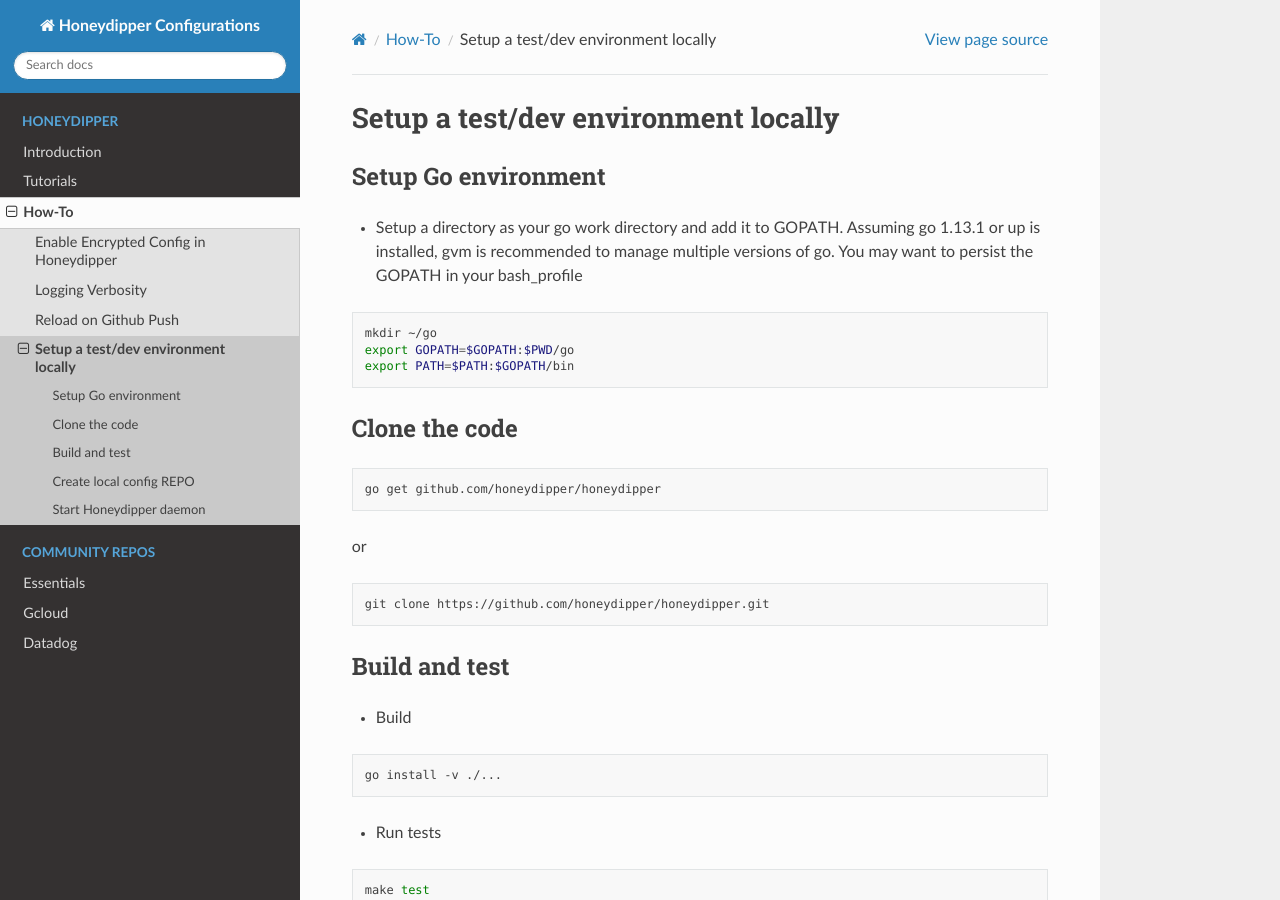
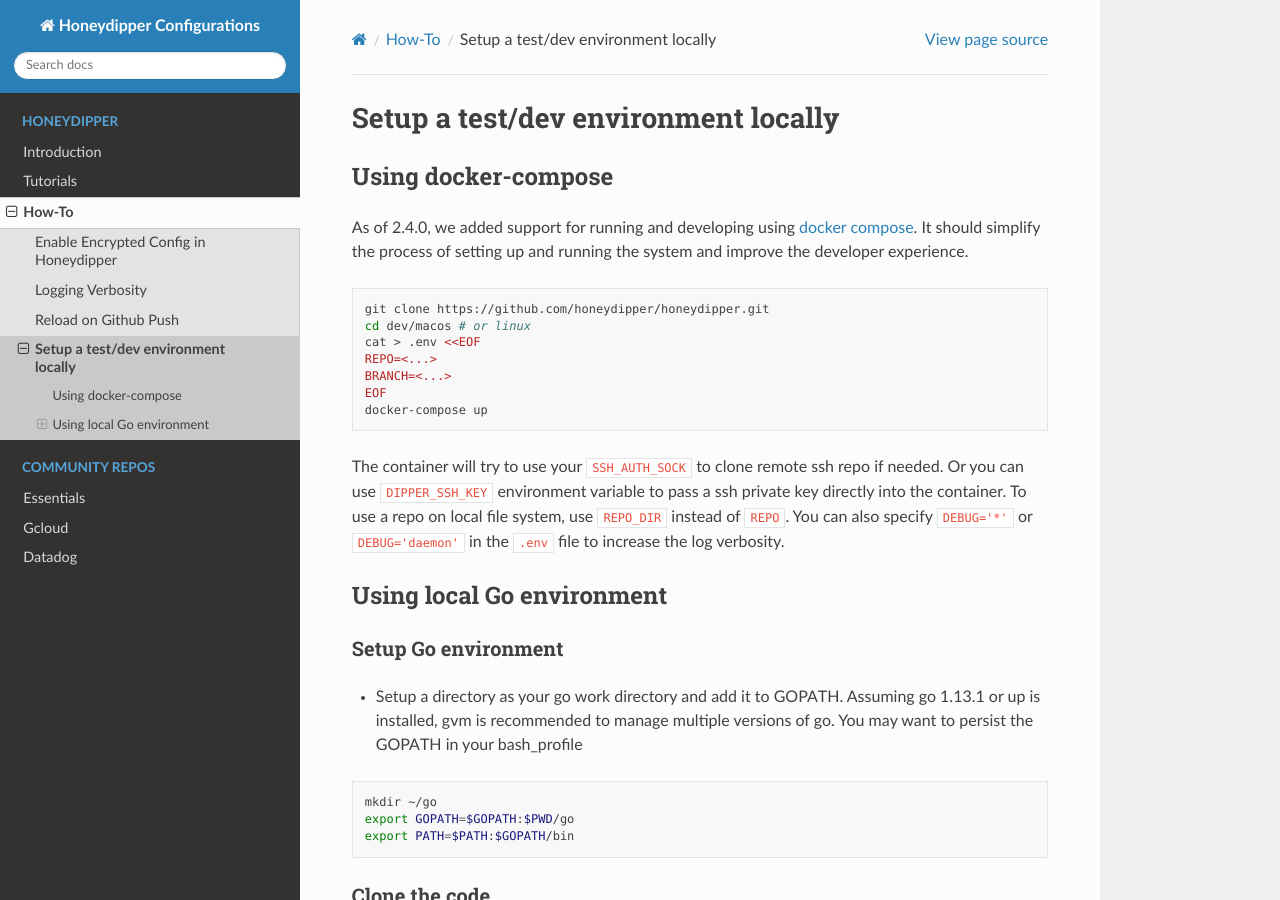
Before and after one commit to honeydipper/honeydipper-sphinx, a Sphinx documentation site: the page built from source/docs/howtos/setup_local.md, in a window 1280 px wide and 900 px high. Built offline with Sphinx 7.4.7 and the Read the Docs theme 2.0.0, drawn with Linux system fonts in a browser that asks for light colours; some of the changed text lies outside the part shown.

Commit message:
docs: update version v2.4.0 from 051106e

````diff
--- a/source/docs/howtos/setup_local.md
+++ b/source/docs/howtos/setup_local.md
@@ -1,6 +1,24 @@
 # Setup a test/dev environment locally
 
-## Setup Go environment
+## Using docker-compose
+
+As of 2.4.0, we added support for running and developing using [docker compose](https://docs.docker.com/compose/). It should simplify the process of setting up and running the system and improve the developer experience.
+
+```bash
+git clone https://github.com/honeydipper/honeydipper.git
+cd dev/macos # or linux
+cat > .env <<EOF
+REPO=<...>
+BRANCH=<...>
+EOF
+docker-compose up
+```
+
+The container will try to use your `SSH_AUTH_SOCK` to clone remote ssh repo if needed. Or you can use `DIPPER_SSH_KEY` environment variable to pass a ssh private key directly into the container. To use a repo on local file system, use `REPO_DIR` instead of `REPO`. You can also specify `DEBUG='*'` or `DEBUG='daemon'` in the `.env` file to increase the log verbosity.
+
+## Using local Go environment
+
+### Setup Go environment
 
  * Setup a directory as your go work directory and add it to GOPATH. Assuming go 1.13.1 or up is installed, gvm is recommended to manage multiple versions of go. You may want to persist the GOPATH in your bash_profile
 
@@ -10,7 +28,7 @@
 export PATH=$PATH:$GOPATH/bin
 ```
 
-## Clone the code
+### Clone the code
 
 ```bash
 go get github.com/honeydipper/honeydipper
@@ -22,7 +40,7 @@
 git clone https://github.com/honeydipper/honeydipper.git
 ```
 
-## Build and test
+### Build and test
 
  * Build
 
@@ -62,7 +80,7 @@
 pre-commit install --install-hooks
 ```
 
-## Create local config REPO
+### Create local config REPO
 
 Run below command to create your local config repo.
 
@@ -92,7 +110,7 @@
 git commit -m 'init' -a
 ```
 
-## Start Honeydipper daemon
+### Start Honeydipper daemon
 
 Before you start your Honeydipper daemon, you need:
 
@@ -116,3 +134,5 @@
 You should see a `200` response code. There is no payload in the response.
 
 See [configuration guide](../configuration.md) for detail on how to configure your system.
+
+Since 2.4.0, there is an easier way to start the daemon using `Makefile`. Simply put all the needed environment variable in a `.env` file at the top level directory, then run `make run`.
````
